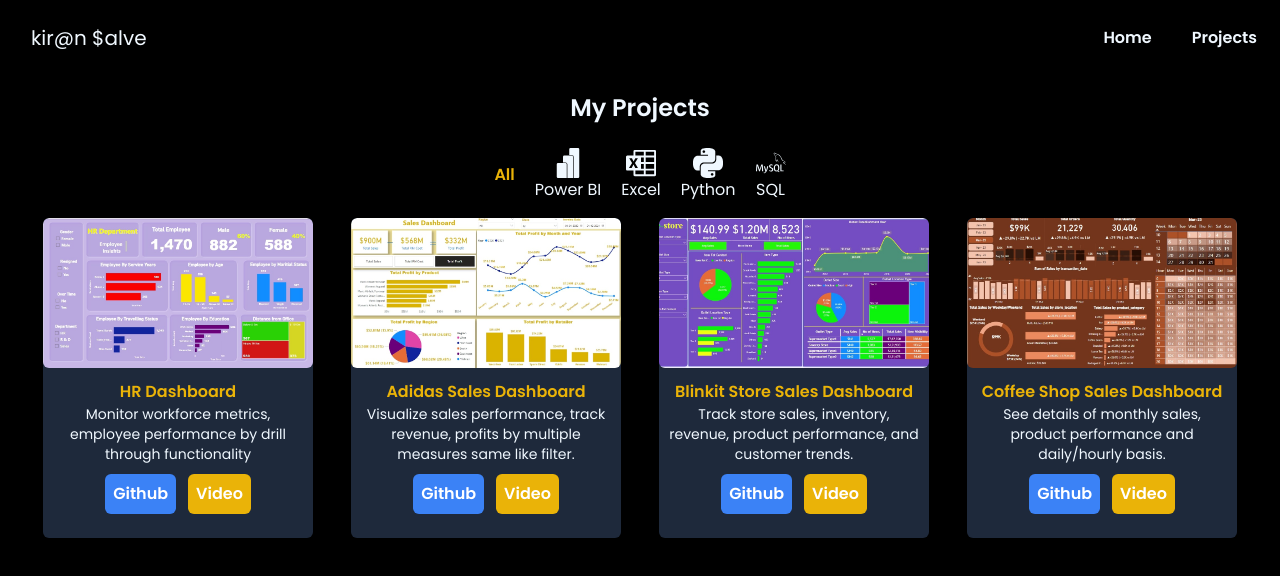
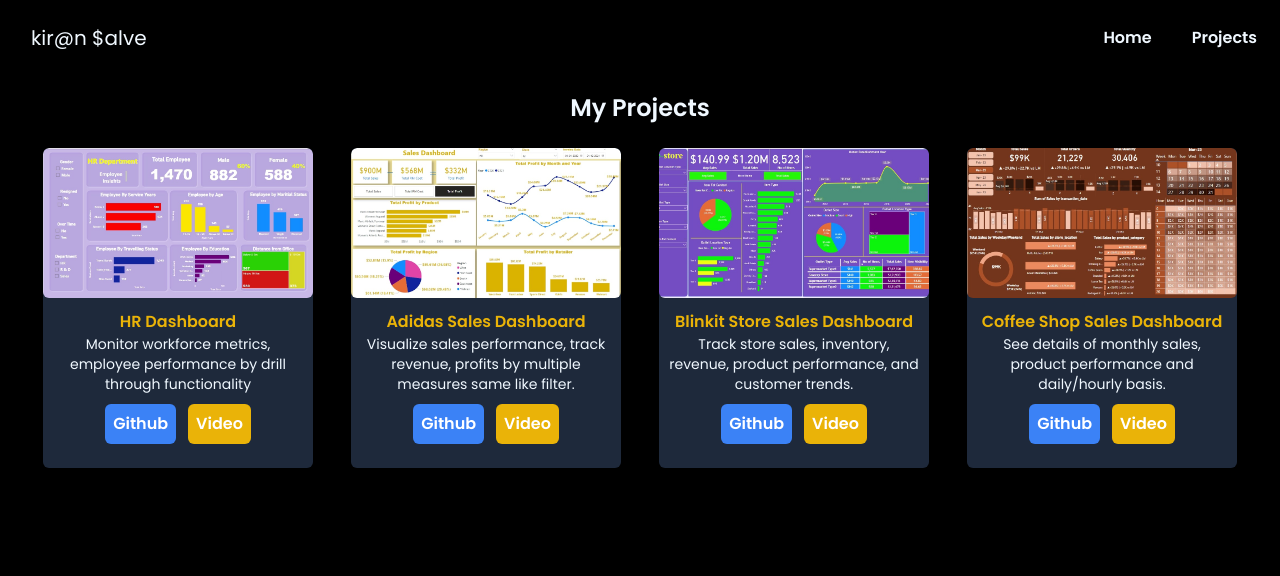
Before and after one commit to kiransalve/kiran-salve-portfolio, a Next.js app: page /projects in a window 1280 px wide. Shown: the top 576 px of the page. Built offline with nearby package versions, Linux system fonts and the light colour scheme.

Commit message:
projects summary updated

```diff
--- a/app/components/home/HomePage.tsx
+++ b/app/components/home/HomePage.tsx
@@ -9,9 +9,8 @@ const designation = "Power BI Developer";
 
 const summaryText = [
   `I am ${designation} based in Mumbai`,
-  "with 6+ years of experience in data analysis and creating dashboard.",
-  "Highly skilled in transforming data into actionable insights.",
-  "You can see my Data Analysis",
+  "Have 6+ years of experience in Data Analysis for Sales & Marketing Team.",
+  "",
 ];
 
 const socialData = [
@@ -34,34 +33,6 @@ const socialData = [
 ];
 
 const HomePage = () => {
-  const [currentText, setCurrentText] = useState("");
-  const [currentIndex, setCurrentIndex] = useState(0);
-  const [charIndex, setCharIndex] = useState(0);
-  const [typingComplete, setTypingComplete] = useState(false);
-
-  useEffect(() => {
-    if (currentIndex < summaryText.length) {
-      if (charIndex < summaryText[currentIndex].length) {
-        const timeout = setTimeout(() => {
-          setCurrentText((prev) => prev + summaryText[currentIndex][charIndex]);
-          setCharIndex(charIndex + 1);
-        }, 50); // Adjust typing speed here
-        return () => clearTimeout(timeout);
-      } else {
-        const timeout = setTimeout(() => {
-          setCurrentIndex(currentIndex + 1);
-          setCharIndex(0);
-          if (currentIndex === summaryText.length - 1) {
-            setTypingComplete(true);
-          } else {
-            setCurrentText((prev) => prev + "\n");
-          }
-        }, 1000); // Delay before typing next line
-        return () => clearTimeout(timeout);
-      }
-    }
-  }, [charIndex, currentIndex]);
-
   return (
     <div className="w-full h-full">
       <div className="mx-auto">
@@ -86,14 +57,17 @@ const HomePage = () => {
             ))}
           </div>
 
-          <div className="px-4 mb-4 max-w-[440px] md:w-full text-center mx-auto">
-            <p className="whitespace-pre-wrap leading-relaxed ">
-              {currentText}{" "}
-              {typingComplete && (
-                <Link href="/projects" className="text-yellow-400 underline">
-                  projects
-                </Link>
-              )}
+          <div className="px-4 mb-4 max-w-[350px] md:w-full text-justify mx-auto">
+            <p className="text-justify">
+              Professional Power BI Developer with 6+ years of experience in
+              Data Analysis for Sales & Marketing Department of Manufacturing
+              firms, based in Mumbai.
+            </p>
+            <p>
+              You can see my projects{" "}
+              <Link href="/projects" className="text-yellow-400 underline">
+                here
+              </Link>
             </p>
           </div>
         </div>
--- a/app/projects/page.tsx
+++ b/app/projects/page.tsx
@@ -1,56 +1,16 @@
 "use client";
 import Image from "next/image";
 import Link from "next/link";
-import React, { useState } from "react";
-import { SiPowerbi, SiMicrosoftexcel, SiPython, SiMysql } from "react-icons/si";
+import React from "react";
 import { projectData } from "../../data/projectdata";
 
-const skillData = [
-  { Icon: SiPowerbi, title: "Power BI" },
-  { Icon: SiMicrosoftexcel, title: "Excel" },
-  { Icon: SiPython, title: "Python" },
-  { Icon: SiMysql, title: "SQL" },
-];
-
 const Projects = () => {
-  const [selectedSkill, setSelectedSkill] = useState("All");
-
-  const filteredProjects =
-    selectedSkill === "All"
-      ? projectData
-      : projectData.filter((project) => project.skill === selectedSkill);
-
   return (
     <div className="p-4">
       <div className="text-center text-2xl font-bold mb-6">My Projects</div>
 
-      <div className="flex gap-5 w-full justify-center my-4">
-        <div
-          className={`cursor-pointer flex flex-col items-center justify-center ${
-            selectedSkill === "All" ? "font-bold text-yellow-500" : ""
-          }`}
-          onClick={() => setSelectedSkill("All")}
-        >
-          All
-        </div>
-        {skillData.map(({ Icon, title }, index) => (
-          <div
-            key={index}
-            className={`cursor-pointer flex flex-col items-center  ${
-              selectedSkill === title ? "font-bold text-yellow-500" : ""
-            }`}
-            onClick={() => setSelectedSkill(title)}
-          >
-            <div className="text-2xl md:text-3xl">
-              <Icon />
-            </div>
-            <div>{title}</div>
-          </div>
-        ))}
-      </div>
-
       <div className="grid grid-cols-1 sm:grid-cols-2 md:grid-cols-4 gap-6 justify-center items-center w-full">
-        {filteredProjects.map(
+        {projectData.map(
           ({ githubLink, subtitle, title, imgUrl, videoUrl }, index) => (
             <div
               className="relative rounded-md cursor-pointer overflow-hidden max-w-[270px] mx-auto bg-slate-800"
```
